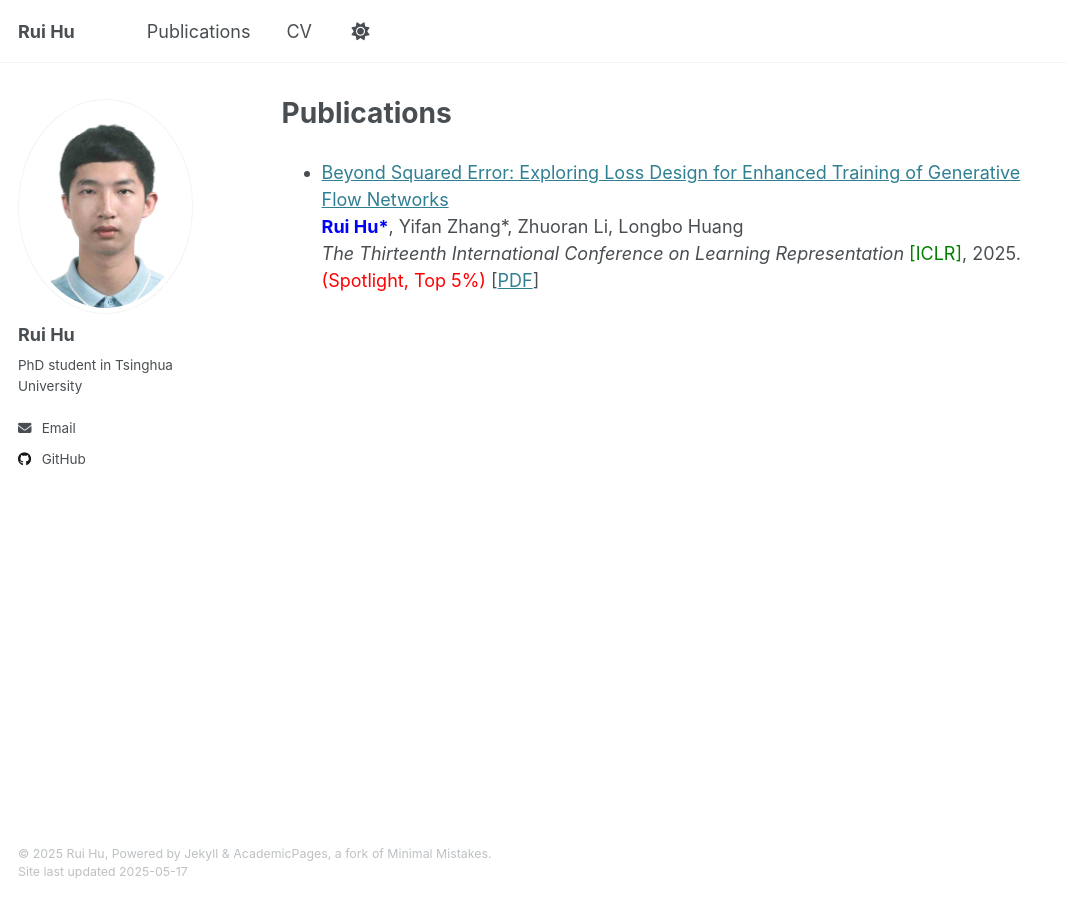
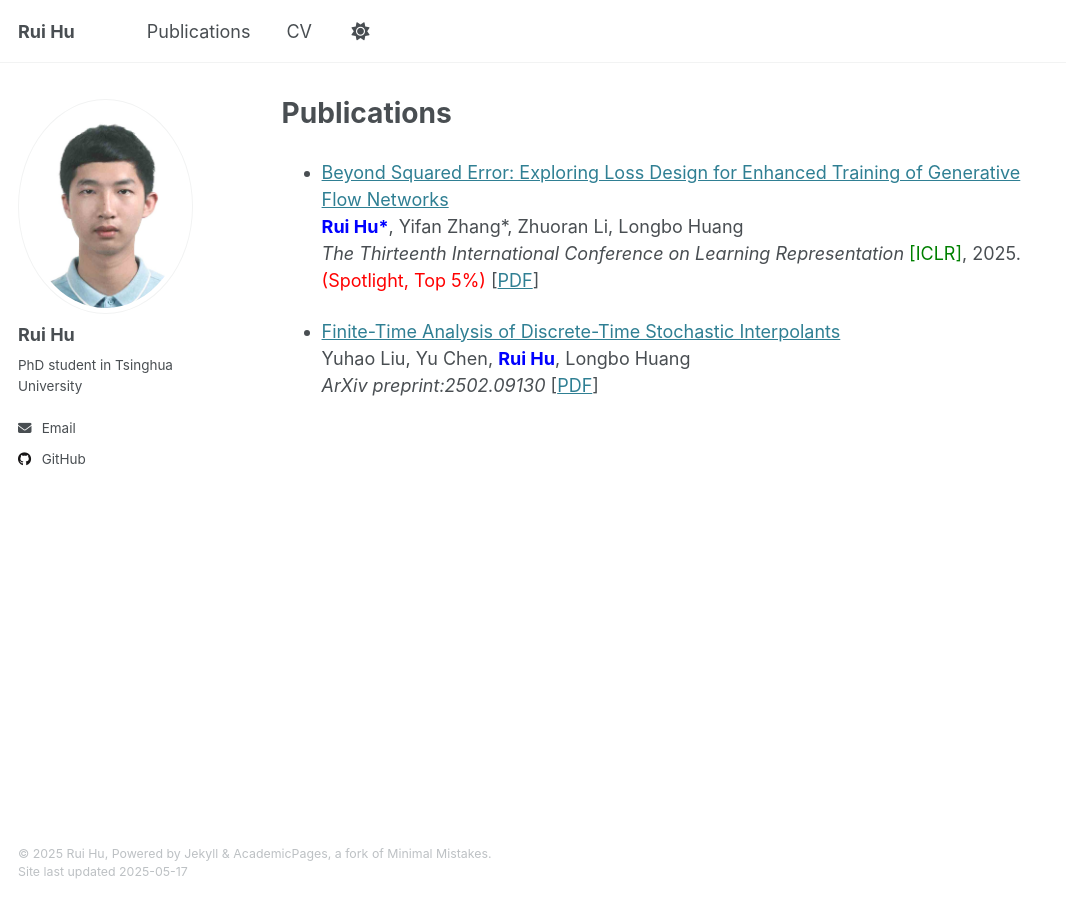
Before and after one commit to streek666/streek666.github.io, a Jekyll site: the page built from _pages/publications.md, in a window 1280 px wide. Shown: the whole page, without its empty margins (0-1066 px from the left). Built offline with Jekyll 4.4.1, drawn with Linux system fonts in a browser that asks for light colours.

Commit message:
Add files via upload

```diff
--- a/_pages/publications.md
+++ b/_pages/publications.md
@@ -10,3 +10,7 @@ redirect_from:
 - [Beyond Squared Error: Exploring Loss Design for Enhanced Training of Generative Flow Networks](https://openreview.net/forum?id=4NTrco82W0)<br>
   <b><font color=blue>Rui Hu*</font></b>, Yifan Zhang\*, Zhuoran Li, Longbo Huang<br>
   <i>The Thirteenth International Conference on Learning Representation</i> <font color=green>[ICLR]</font>, 2025. <font color=red>(Spotlight, Top 5%)</font> [[PDF](https://streek666.github.io/file/ICLR2025beyond.pdf)]
+
+- [Finite-Time Analysis of Discrete-Time Stochastic Interpolants](https://arxiv.org/abs/2502.09130)<br>
+  Yuhao Liu, Yu Chen, <b><font color=blue>Rui Hu</font></b>, Longbo Huang<br>
+  <i>ArXiv preprint:2502.09130</i> [[PDF](https://streek666.github.io/file/ArXiv2025finite.pdf)]
```
